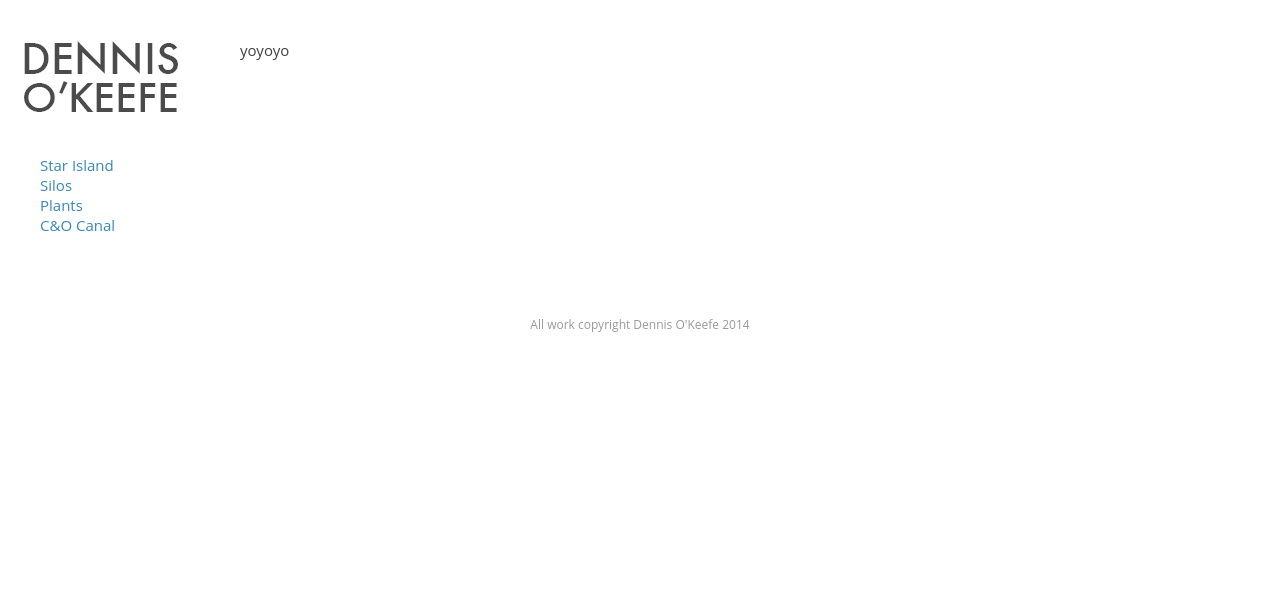
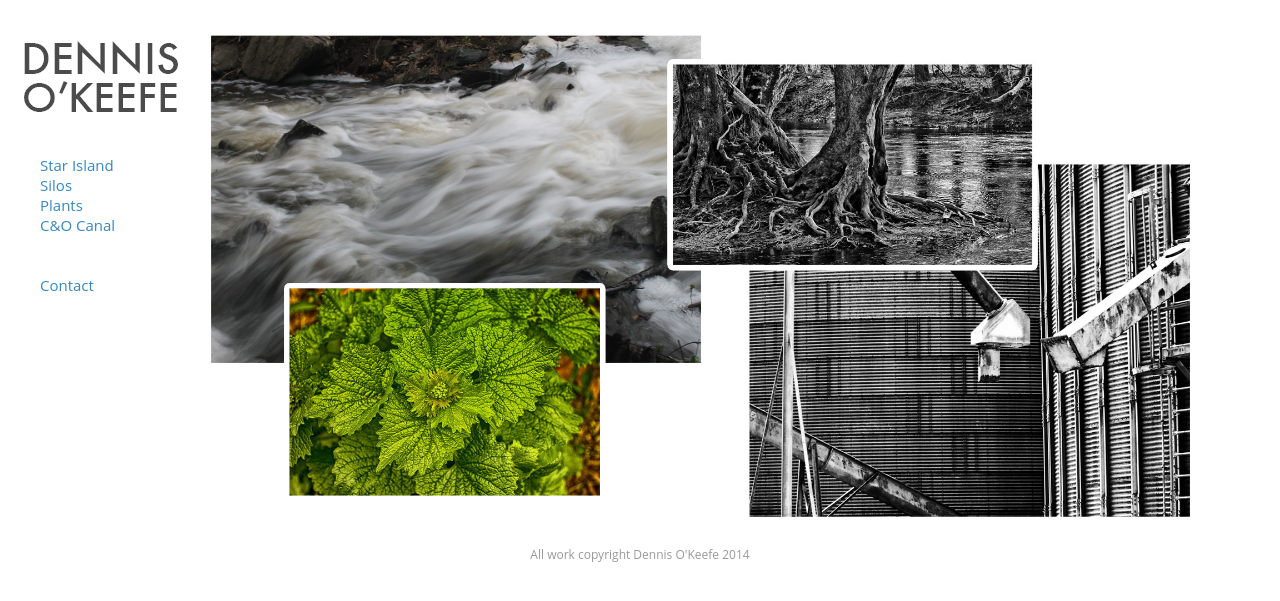
Before and after one commit to ryantroyford/okeefeimages.com, a Jekyll site: the page built from index.md, in a window 1280 px wide. Shown: the top 601 px of the page. Built offline with Jekyll 4.4.1, drawn with Linux system fonts in a browser that asks for light colours.

Commit message:
more tweaks, horizontal scroll

```diff
--- a/_layouts/default.html
+++ b/_layouts/default.html
@@ -14,15 +14,16 @@
 				{% for item in site.categories.galleries %}
   					<li><a href='{{site.baseurl}}{{item.url}}'>{{item.title}}</a></li>
 				{% endfor %}
+				<li><a href='mailto:Dok6100@aol.com' class='contact'>Contact</a></li>
 			</ul>
 		</div>
 	</div>
 
-	<div class='col10 content pad4'>
+	<div class='col10 content'>
 		{{content}}
 	</div>
 
-	<div class='footer col12 center inline pad4'>
+	<div class='footer col12 center inline pad2'>
 		<small>All work copyright Dennis O'Keefe 2014</small>
 	</div>
 
--- a/css/styles.css
+++ b/css/styles.css
@@ -4,10 +4,20 @@
 }
 
 .logo img{opacity: .7;}
+.footer{color:#999;}
+.border{border: 1px solid red;}
+.content{
+	/* width: auto; */
+	overflow-x: scroll;
+	white-space: nowrap;
+	margin-top: 25px;
+	max-height: 100%;
+}
 
-.footer{color:#999;}
+.content p{display: inline-block;}
+.content p img{max-height: 80%;}
 
-.border{border: 1px solid red;}
+.galleries li:last-child {margin-top: 40px;}
 
 @media only screen and (max-width:640px) {
 
@@ -17,4 +27,12 @@
 		margin: 10px;
 	}
 
+	.galleries li:last-child {margin-top: none;}
+
+	.content{width: 100%;}
+	.content p{display: block;}
+	.content p img{
+		max-height: none;
+		max-width: 100%;
+	}
 }
--- a/index.html
+++ /dev/null
@@ -1,5 +0,0 @@
----
-layout: default
----
-
-yoyoyo
--- /dev/null
+++ b/index.md
@@ -0,0 +1,5 @@
+---
+layout: default
+---
+
+![splash](../img/splash.jpg)
```
Also changed, not shown: img/splash.jpg (added).
